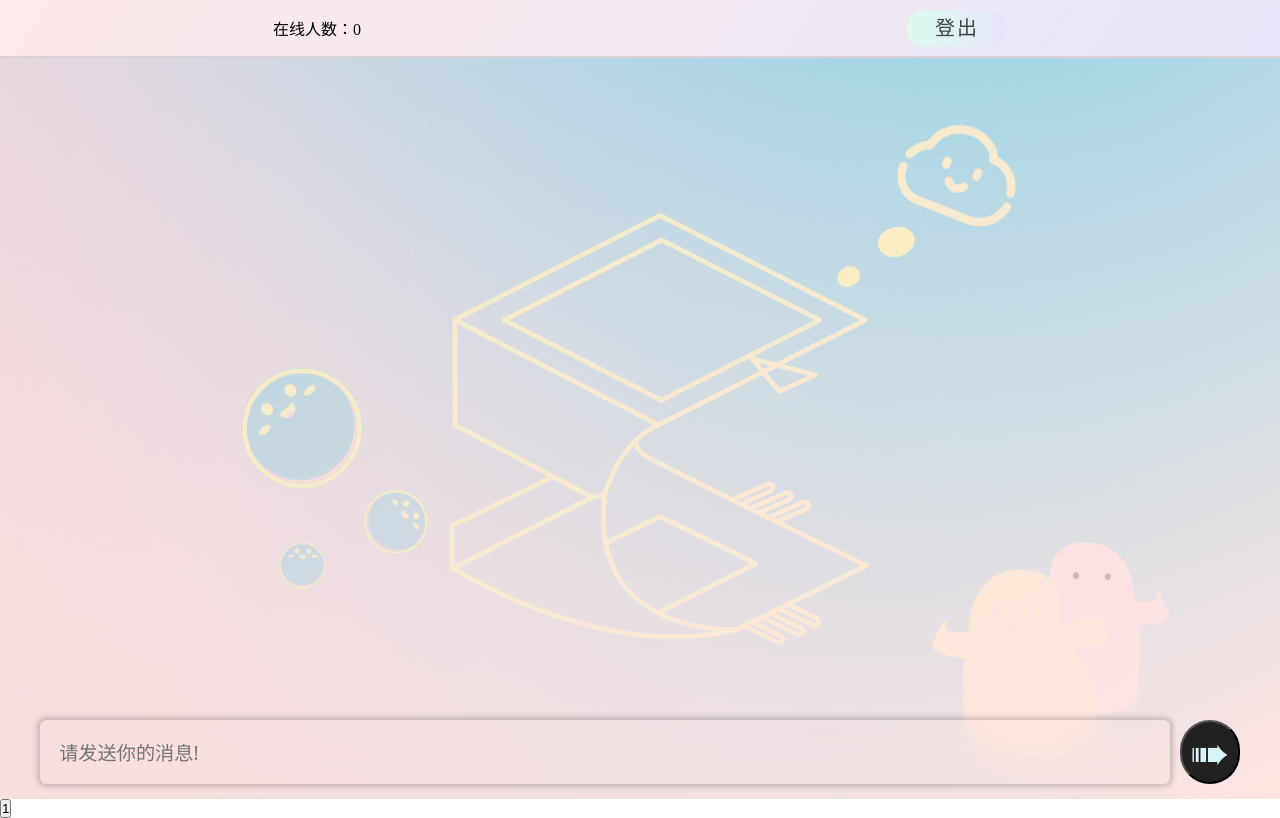
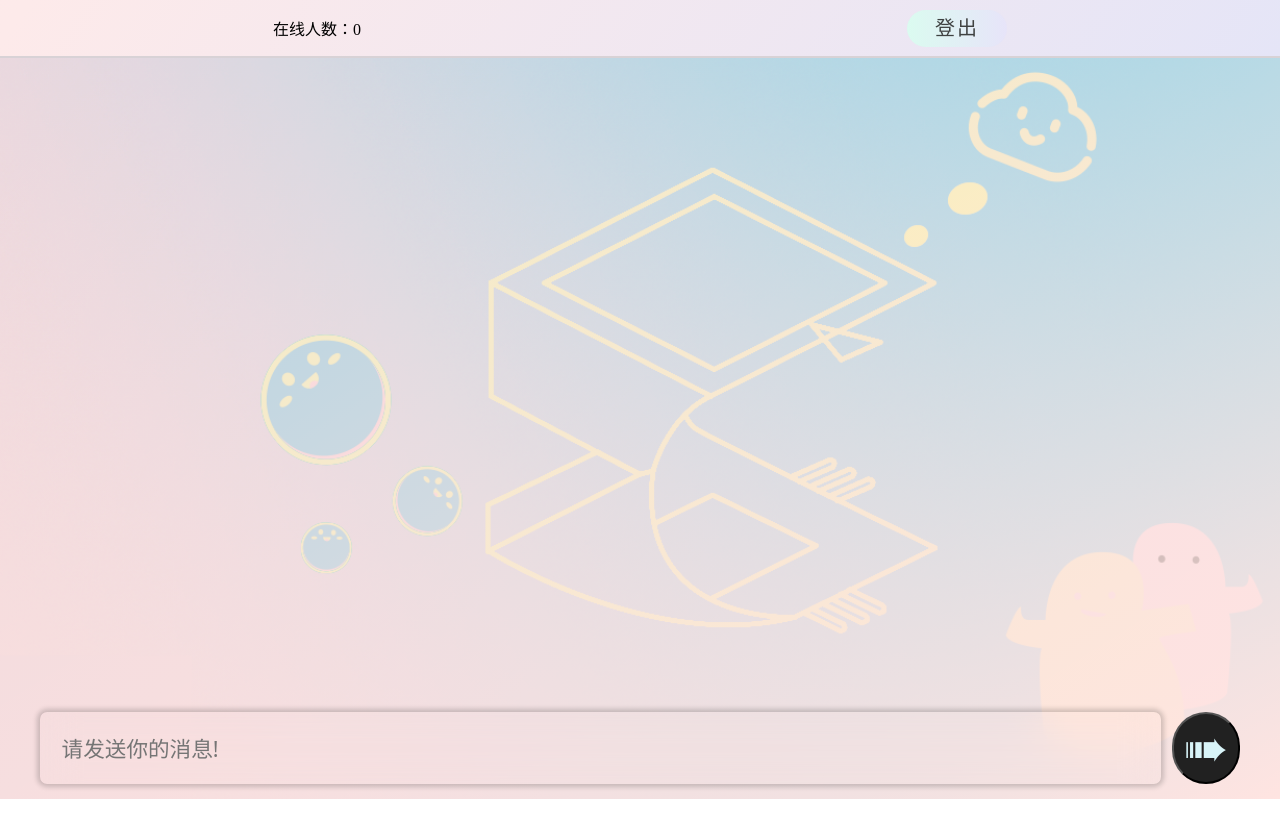
Before and after one commit to 1320503154/KeXieChatRoom, a Vue app: page /chatRoom in a window 1280 px wide. Built offline with nearby package versions, Linux system fonts and the light colour scheme; sample sign-in values are in the browser's storage.

Commit message:
Fixed:Fixed some layout bugs and improved responsibility

```diff
--- a/index.html
+++ b/index.html
@@ -10,10 +10,19 @@
 			content="width=device-width, initial-scale=1.0" />
 		<title>科协聊天室</title>
 		<style>
+			:root {
+				font-size: 18px;
+			}
 			* {
 				margin: 0;
 				padding: 0;
 			}
+
+			@media (width < 1000px) {
+				:root {
+					font-size: 12px;
+				}
+		}
 		</style>
 		<link
 			rel="stylesheet"
--- a/src/App.vue
+++ b/src/App.vue
@@ -82,7 +82,6 @@
 	<div class="Main-container">
 		<RouterView />
 	</div>
-	<button @click="signIn()">1</button>
 </template>
 
 <style scoped>
--- a/src/components/chatMessage.vue
+++ b/src/components/chatMessage.vue
@@ -22,8 +22,8 @@
 	});
 	const TouXiangStyles = computed(() => ({
 		//float: "left",
-		width: "50px",
-		height: "50px",
+		width: "3rem",
+		height: "3rem",
 		background: `url(/头像${store.avatarSelected}.jpg) no-repeat center center`,
 		backgroundSize: "cover",
 		borderRadius: "50%",
@@ -126,6 +126,7 @@
 	}
 
 	.time-stamp {
+		margin-top: 0.2rem;
 		opacity: 0.7;
 		text-shadow: 5px 5px 0px 5px rgba(0, 0, 0, 0.356);
 	}
--- a/src/main.js
+++ b/src/main.js
@@ -2,7 +2,7 @@ import { createApp } from "vue";
 import { createPinia } from "pinia";
 import ElementPlus from "element-plus";
 import "element-plus/dist/index.css";
-import piniaPluginPersistedstate from "pinia-plugin-persistedstate";
+// import piniaPluginPersistedstate from "pinia-plugin-persistedstate";
 
 import App from "./App.vue";
 import router from "./router";
@@ -10,7 +10,7 @@ import router from "./router";
 const pinia = createPinia();
 const app = createApp(App);
 
-pinia.use(piniaPluginPersistedstate);
+// pinia.use(piniaPluginPersistedstate);
 
 app.use(ElementPlus);
 app.use(pinia);
--- a/src/views/ChatRoom.vue
+++ b/src/views/ChatRoom.vue
@@ -88,6 +88,7 @@
 		return;
 	}
 	let chatMsg = chatmsg.value;
+	chatmsg.value = ""
 	// socket.send(chatMsg);
 	store.addMessage(chatMsg);
 }
@@ -101,13 +102,8 @@
 </script>
 <template>
 	<div class="room">
-		<div
-			class="msg-stage"
-			ref="containerRef">
-			<chatMessage
-				v-for="(item, index) in store.messages"
-				:key="index"
-				@messageHeight="getMessageHeight">
+		<div class="msg-stage" ref="containerRef">
+			<chatMessage v-for="(item, index) in store.messages" :key="index" @messageHeight="getMessageHeight">
 				<template #msg>{{ item }}</template>
 				<template #username>{{ store.username }}</template>
 			</chatMessage>
@@ -115,19 +111,13 @@
 			<!-- 当到达消息的底部时 -->
 		</div>
 		<div class="intent-area">
-			<input
-				autofocus
-				class="input input-alt"
-				placeholder="请发送你的消息!"
-				required=""
-				v-model="chatmsg"
-				type="text"
+			<input autofocus class="input input-alt" placeholder="请发送你的消息!" required="" v-model="chatmsg" type="text"
 				@keyup.enter="AddMsg()" />
 
-			<button
-				class="sendBtn"
-				@click="AddMsg()">
+			<button class="send-btn" @click="AddMsg()">
+				<div>
 					➠
+				</div>
 			</button>
 		</div>
 	</div>
@@ -166,11 +156,15 @@
 	align-self: center;
 }
 
-	.sendBtn {
-		width: 4rem;
+.send-btn {
+	width: 4rem !important;
 	height: 4rem;
-		display: block;
+	display: flex;
+	flex-direction: column;
+	align-items: center;
+	justify-content: center;
 	margin-left: 0.6rem;
+	padding: 0.4rem 0.4rem;
 	line-height: 4rem;
 	border-radius: 4rem;
 	background-color: #212121;
@@ -178,9 +172,10 @@
 	color: #d8f4f8;
 	cursor: pointer;
 	scale: 1;
+	text-align: center;
 }
 
-	.sendBtn:hover {
+.send-btn:hover {
 	transition: all 0.25s ease-in-out;
 	transform: scale(1.05);
 }
@@ -219,7 +214,7 @@
 	outline: none;
 }
 
-	.input:focus + .input-border {
+.input:focus+.input-border {
 	width: 100%;
 }
 
@@ -240,7 +235,7 @@
 	transition: width 0.4s cubic-bezier(0.42, 0, 0.58, 1);
 }
 
-	.input-alt:focus + .input-border-alt {
+.input-alt:focus+.input-border-alt {
 	width: 90%;
 }
 </style>
```
Lines whose indentation alone changed are shown as unchanged.
